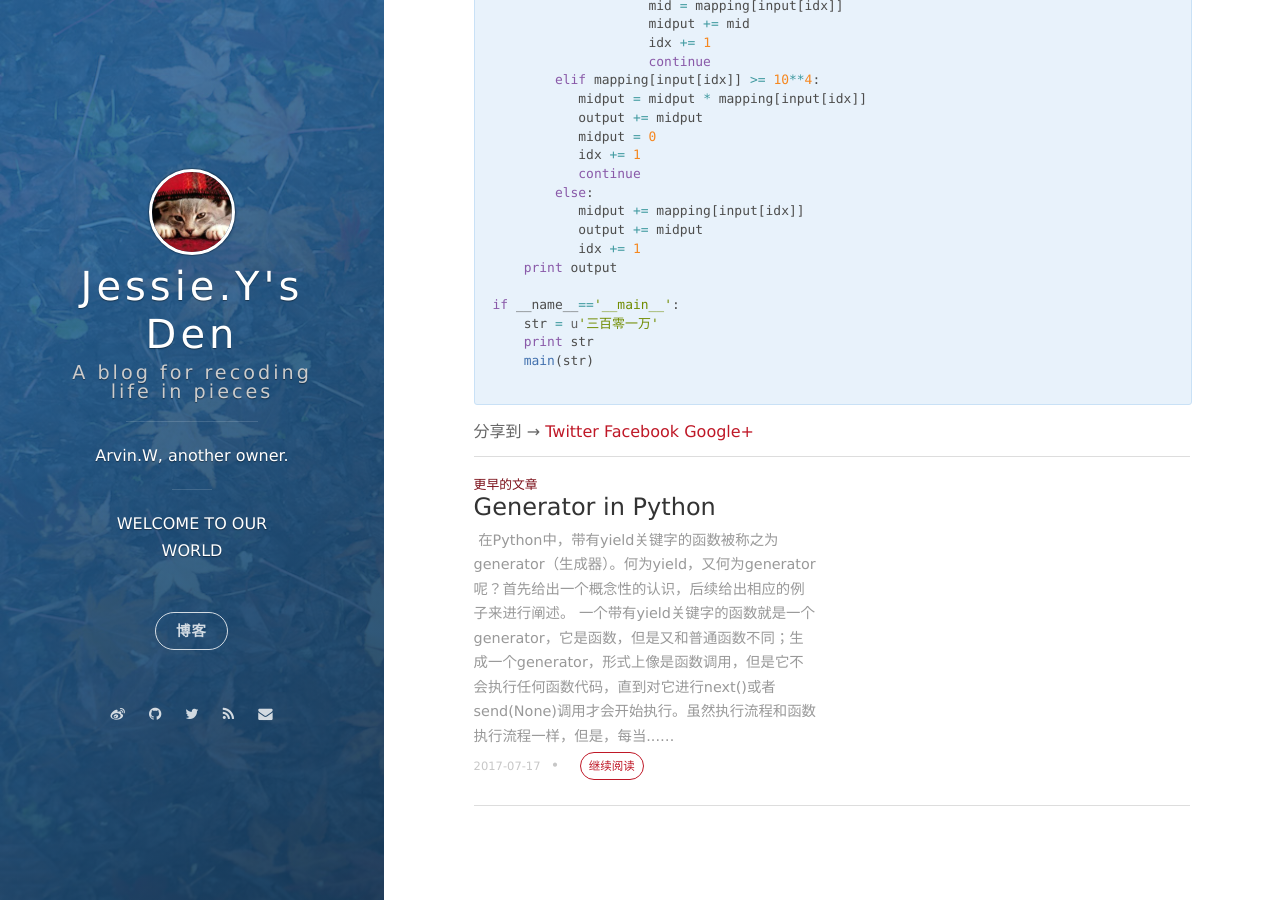
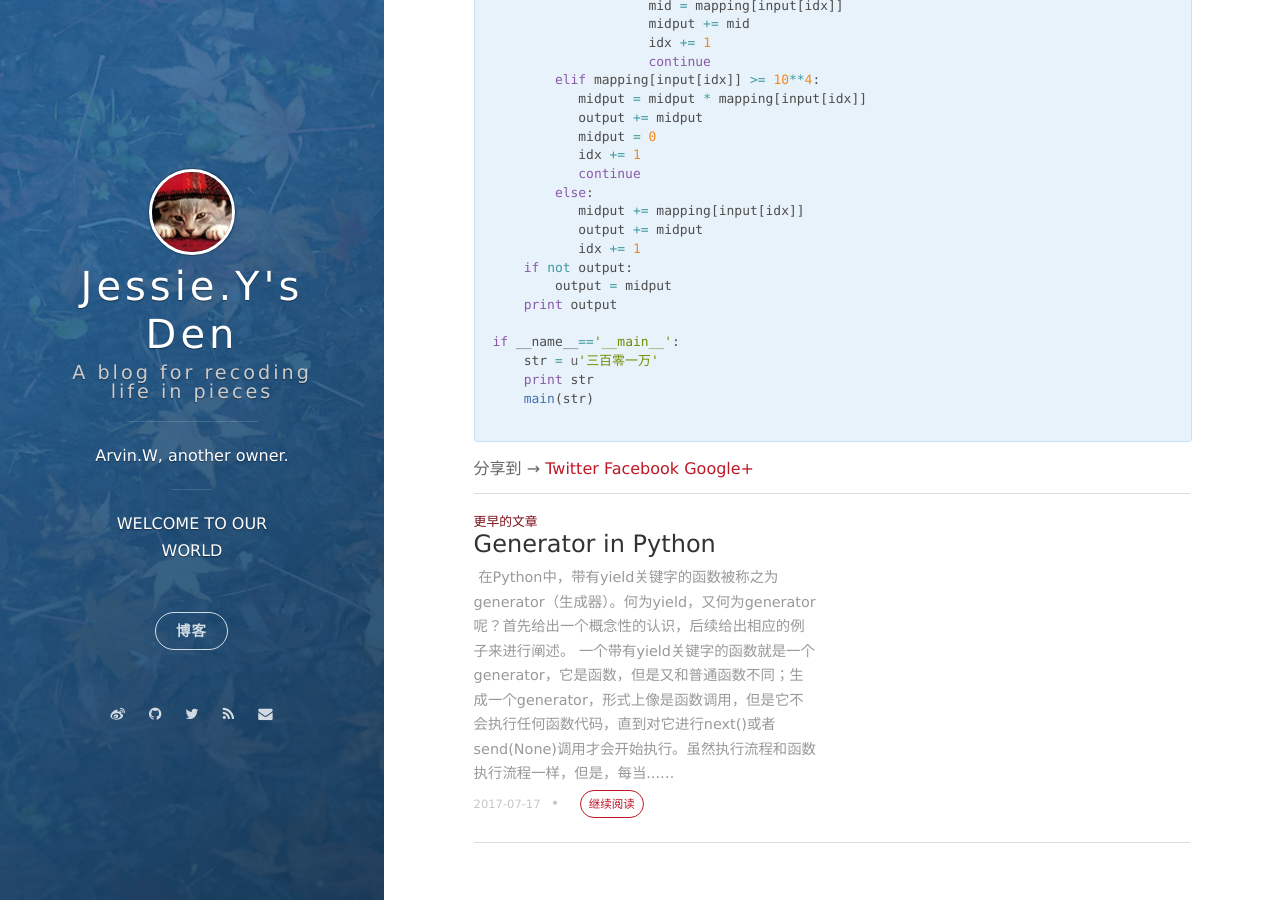
Before and after one commit to jessiewy/jessiewy.github.io, a Jekyll site: the page built from _posts/2017-07-23-transToDigit.markdown, in a window 1280 px wide and 900 px high, scrolled down 873 px. Built offline with Jekyll 4.4.1, drawn with Linux system fonts in a browser that asks for light colours; nearby versions of some CDN libraries; comment, search, counter and statistics services are not loaded.

Commit message:
fix a bug

```diff
--- a/_posts/2017-07-23-transToDigit.markdown
+++ b/_posts/2017-07-23-transToDigit.markdown
@@ -56,6 +56,8 @@ def main(input):
            midput += mapping[input[idx]]
            output += midput
            idx += 1
+    if not output:
+        output = midput
     print output
 
 if __name__=='__main__':
```
